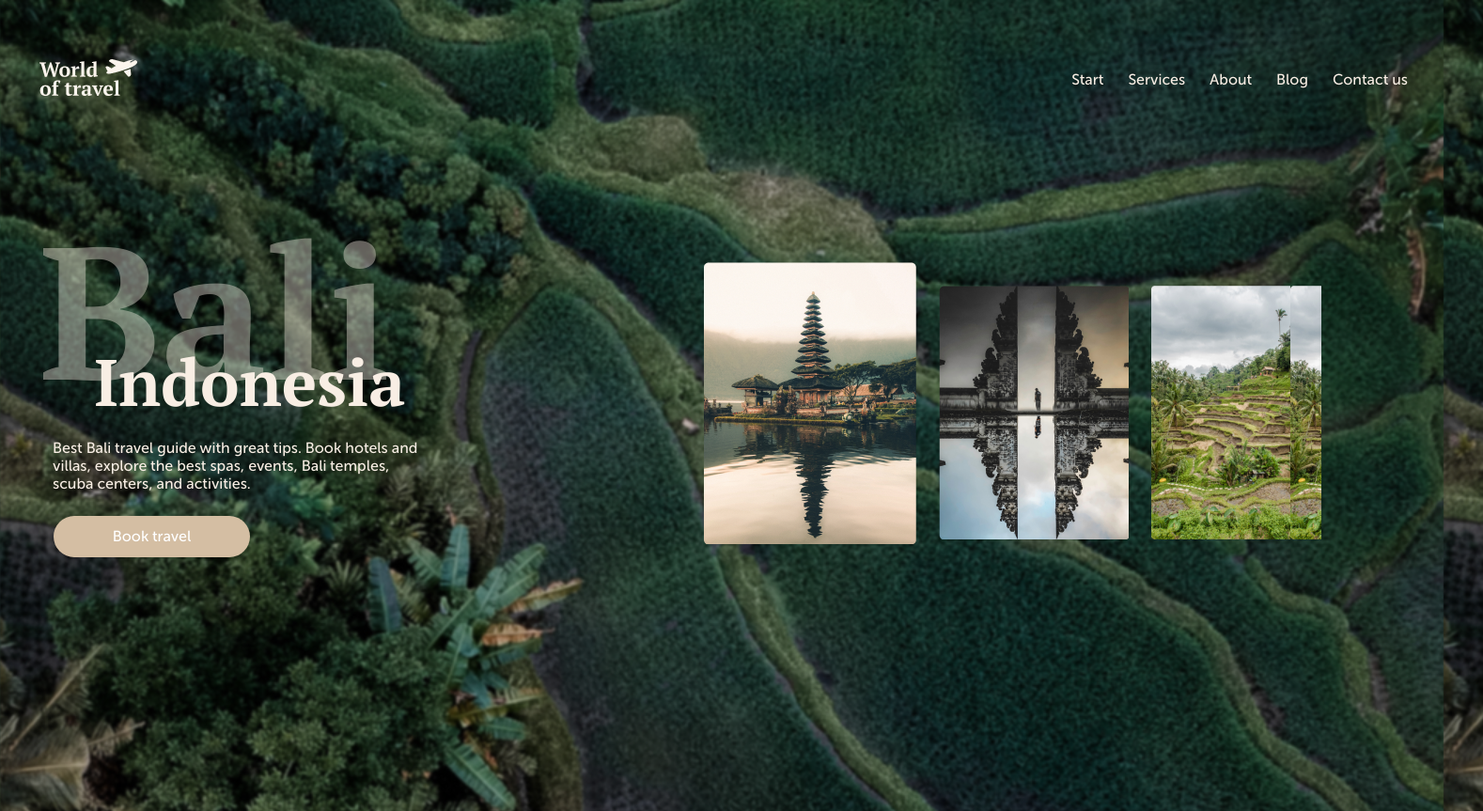
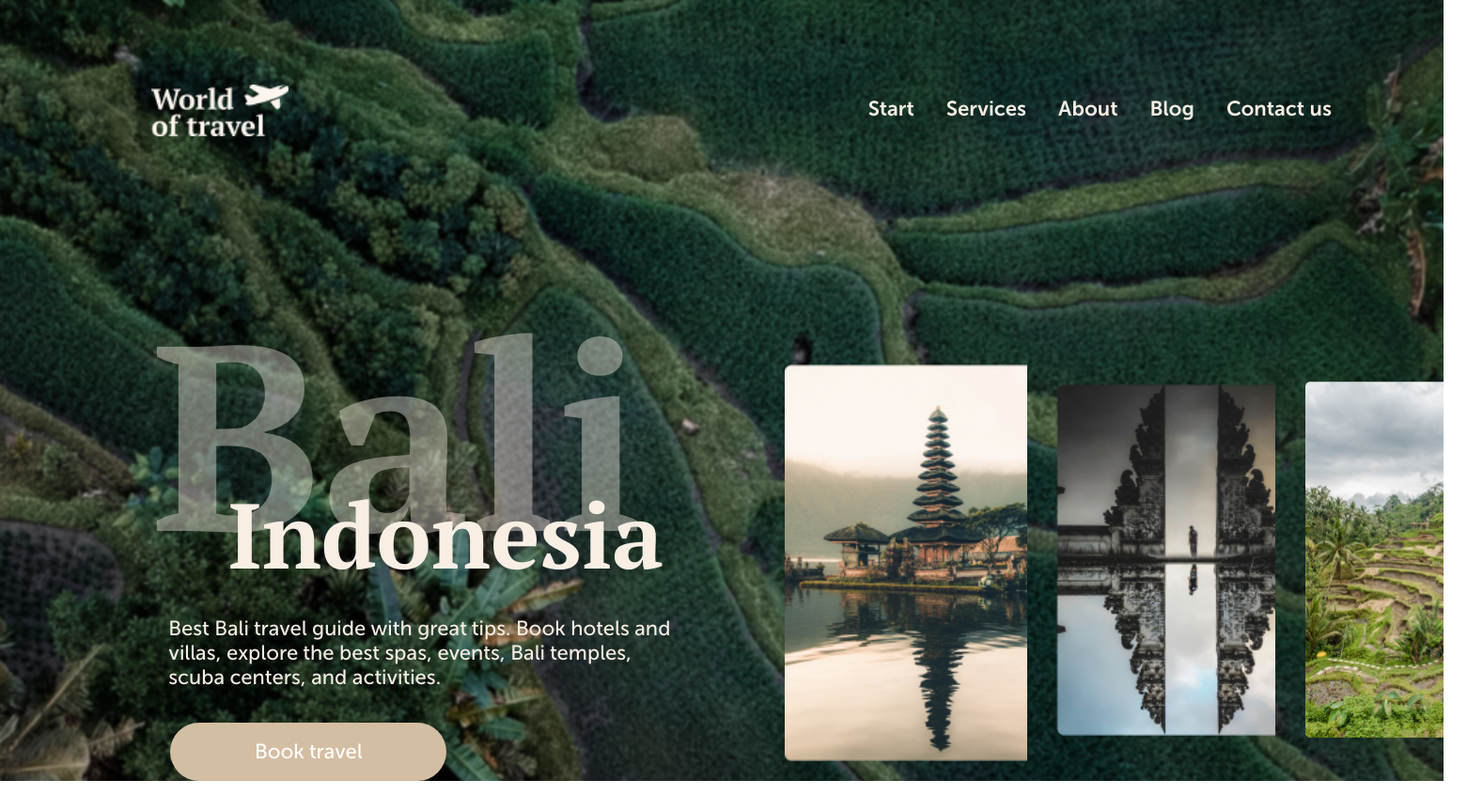
Before and after one commit to WebHeroSchool/finproect, a plain HTML site: page index.html in a window 1536 px wide. Shown: the whole page at 94% size, 1578 px wide, since content can reach past the window. After the commit the page ends 831 px from the top, so only its background shows below. Drawn offline with Linux system fonts and the light colour scheme.

Commit message:
провер

```diff
--- a/styles.css
+++ b/styles.css
@@ -4,7 +4,6 @@
   padding-left: 42px;
   width: 100%;
 }
-
 
 body {
   margin: 0;
@@ -180,7 +179,7 @@ body {
     width: 26px;
     height: 26px;
     cursor: pointer;
-    z-index: 1;
+    z-index: 2;
     right: 12%;
   }
 
@@ -248,6 +247,7 @@ body {
     text-align: center;
     background-color: #E5E5E5;
     transition-duration: .25s;
+    z-index: 1;
   }
 
   .menu__item_burger {
@@ -275,10 +275,12 @@ body {
   #menu__toggle:checked ~ .menu__btn > span::before {
     top: 0;
     transform: rotate(0);
+    background-color: black;
   }
   #menu__toggle:checked ~ .menu__btn > span::after {
     top: 0;
     transform: rotate(90deg);
+    background-color: black;
   }
   #menu__toggle:checked ~ .menu__box {
     visibility: visible;
@@ -306,5 +308,104 @@ body {
 }
 
 @media screen and (min-width:1025px) and (max-width:1366px) {
+  .wrapper {
+    width: 89.5%;
+    float: right;
+  }
 
+  .inner{
+    width:51%;
+  }
+
+  .avatar {
+    width: 274px;
+  }
+
+  .userpic {
+    margin-top: 2%;
+    width: 246px;
+  }
+
+  .image{
+    margin-top: 2%;
+    background-size: cover;
+  }
 }
+
+@media screen and (min-width:1500px) and (max-width:1920px) {
+  .wrapper {
+    width: 89.5%;
+    float: right;
+    margin-top: 27px;
+  }
+
+  .logo {
+    background-size: cover;
+    width: 146px;
+    height: 55px;
+  }
+
+  .menu {
+    margin: -39px 95px 0 0;
+  }
+
+  .menu__item {
+    font-size: 22px;
+    margin-right: 34px;
+    font-weight: 700;
+  }
+
+  .main__title {
+    font-size: 280px;
+    margin-top: 182px;
+  }
+
+  .main__ttl {
+    font-size: 98px;
+    margin-top: 377px;
+    margin-left: 81px;
+  }
+
+  .main__subtitle {
+    font-size: 22px;
+    margin-top: 511px;
+    margin-left: 18px;
+    width: 551px;
+    height: 55px;
+    line-height: 26px;
+  }
+
+  .main__button {
+    width: 294px;
+    height: 62px;
+    font-size: 22px;
+    margin-top: 36px;
+    margin-left: 20px;
+    line-height: 61px;
+  }
+
+  .inner {
+    margin-top: 243px;
+    width: 51%;
+  }
+
+  .avatar {
+    width: 317px;
+    height: 422px;
+    background-size: cover;
+    margin-right: 31px;
+  }
+
+  .userpic {
+    width: 286px;
+    height: 374px;
+    background-size: cover;
+    margin-right: 32px;
+  }
+
+  .image {
+    height: 379px;
+    background-size: cover;
+    margin-top: 2.5%;
+  }
+}
```
